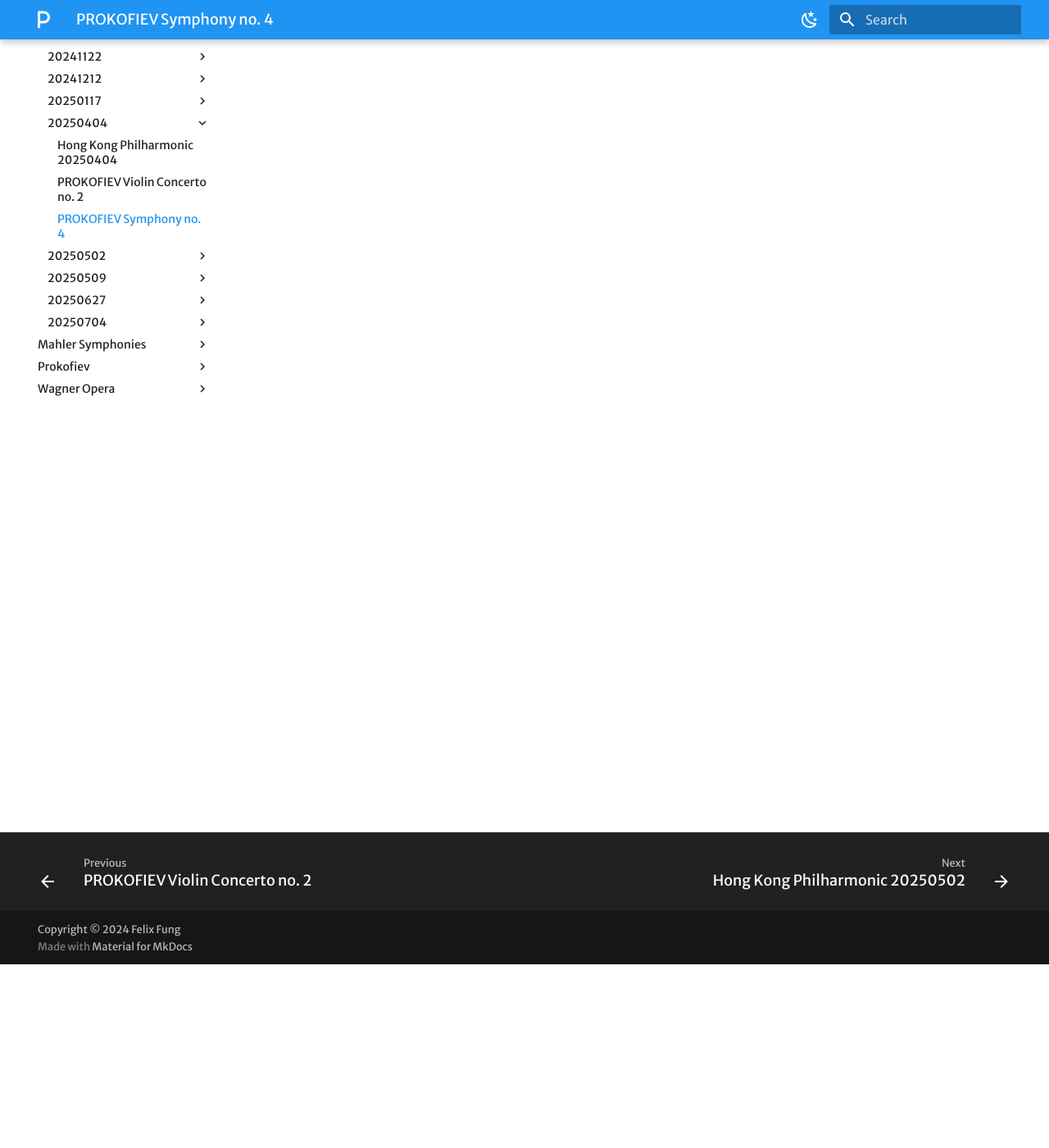
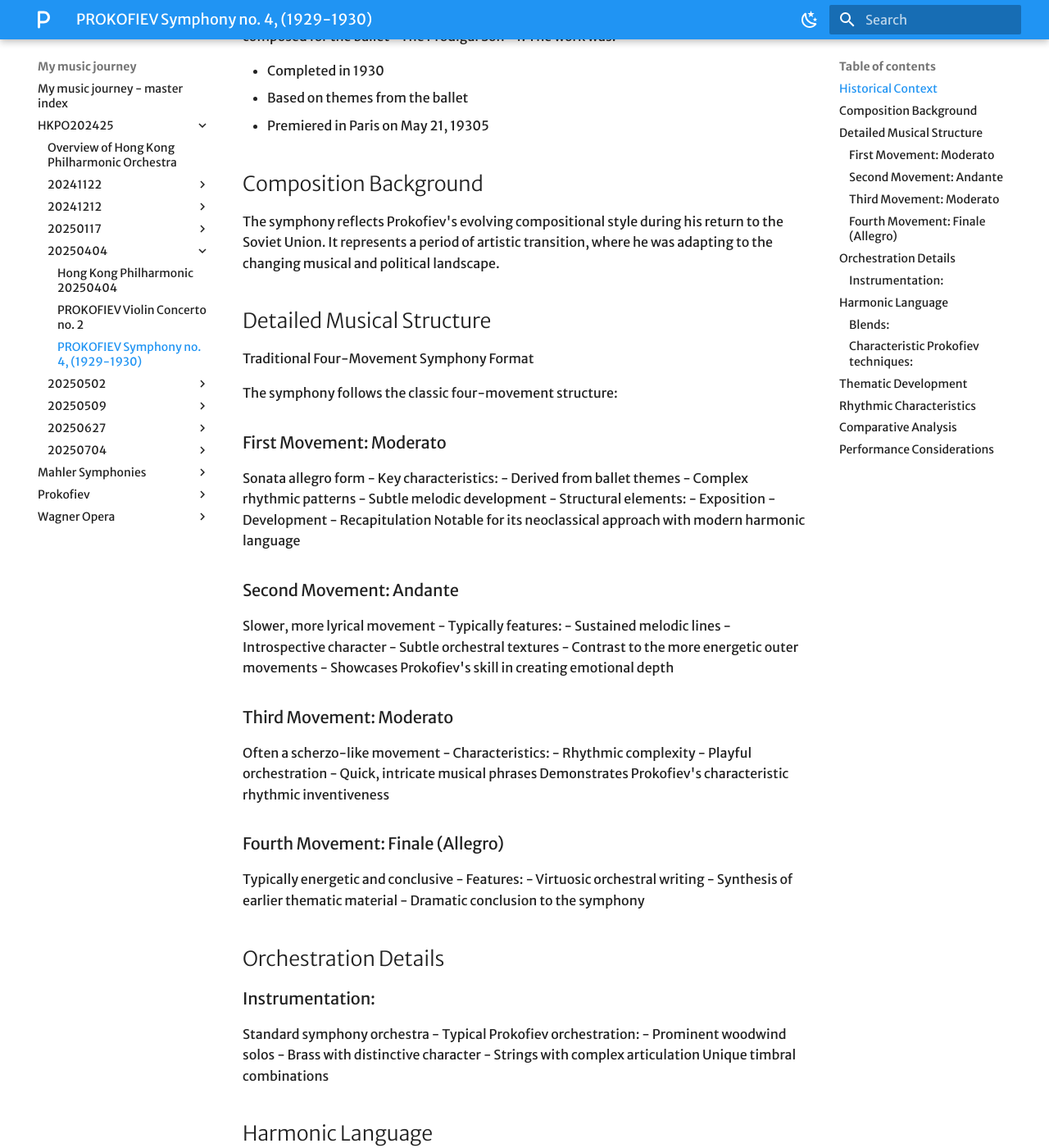
Before and after one commit to magicat888/My-music-journey, an MkDocs documentation site: the page built from docs/HKPO202425/20250404/programme2.md, in a window 1280 px wide and 1400 px high, scrolled down 224 px. Shown: the whole window at 82% size. Built offline with MkDocs 1.6.1 and Material for MkDocs 9.7.7, drawn with Linux system fonts in a browser that asks for light colours; some web fonts are replaced; some of the changed text lies outside the part shown.

Commit message:
20250404

```diff
--- a/docs/HKPO202425/20250404/programme2.md
+++ b/docs/HKPO202425/20250404/programme2.md
@@ -1 +1,100 @@
-# PROKOFIEV Symphony no. 4
+# PROKOFIEV Symphony no. 4, (1929-1930)
+
+## Historical Context
+
+The Symphony No. 4 has an interesting genesis. It was actually derived from material composed for the ballet "The Prodigal Son"4. The work was:
+
+- Completed in 1930
+- Based on themes from the ballet
+- Premiered in Paris on May 21, 19305
+## Composition Background
+
+The symphony reflects Prokofiev's evolving compositional style during his return to the Soviet Union. It represents a period of artistic transition, where he was adapting to the changing musical and political landscape.
+
+## Detailed Musical Structure
+
+Traditional Four-Movement Symphony Format
+
+The symphony follows the classic four-movement structure:
+
+### First Movement: Moderato
+Sonata allegro form
+- Key characteristics:
+    - Derived from ballet themes
+    - Complex rhythmic patterns
+    - Subtle melodic development
+- Structural elements:
+    - Exposition
+    - Development
+    - Recapitulation
+Notable for its neoclassical approach with modern harmonic language
+### Second Movement: Andante
+Slower, more lyrical movement
+- Typically features:
+    - Sustained melodic lines
+    - Introspective character
+    - Subtle orchestral textures
+- Contrast to the more energetic outer movements
+- Showcases Prokofiev's skill in creating emotional depth
+### Third Movement: Moderato
+Often a scherzo-like movement
+- Characteristics:
+    - Rhythmic complexity
+    - Playful orchestration
+    - Quick, intricate musical phrases
+Demonstrates Prokofiev's characteristic rhythmic inventiveness
+### Fourth Movement: Finale (Allegro)
+Typically energetic and conclusive
+- Features:
+    - Virtuosic orchestral writing
+    - Synthesis of earlier thematic material
+    - Dramatic conclusion to the symphony
+## Orchestration Details
+
+### Instrumentation:
+Standard symphony orchestra
+- Typical Prokofiev orchestration:
+    - Prominent woodwind solos
+    - Brass with distinctive character
+    - Strings with complex articulation
+Unique timbral combinations
+## Harmonic Language
+
+### Blends:
+- Neoclassical structure
+- Modern harmonic innovations
+- Hints of folk-like melodic elements
+### Characteristic Prokofiev techniques:
+- Unexpected harmonic shifts
+- Complex rhythmic superimpositions
+- Innovative use of orchestral color
+## Thematic Development
+
+- Transformation of ballet themes
+- Motivic development throughout movements
+- Subtle interconnection between movements
+- Demonstrates Prokofiev's compositional sophistication
+## Rhythmic Characteristics
+
+- Irregular meter
+- Syncopated rhythms
+- Complex rhythmic patterns
+- Unexpected accentuations
+## Comparative Analysis
+
+Differs from his earlier symphonies in:
+- More refined orchestration
+- Greater harmonic complexity
+- More integrated thematic development
+## Performance Considerations
+
+Requires:
+- Precise rhythmic execution
+- Nuanced dynamic control
+- Understanding of Prokofiev's unique musical language
+Challenges for performers:
+- Balancing technical precision
+- Maintaining musical expressiveness
+- Navigating complex rhythmic structures
+
+The Symphony No. 4 represents a pivotal moment in Prokofiev's symphonic output, showcasing his ability to transform ballet material into a sophisticated symphonic work while maintaining his distinctive musical voice.
```
Also changed, not shown: docs/HKPO202425/20250404/index.md (+16 -0 lines), docs/HKPO202425/20250404/programme1.md (+24 -0 lines).
